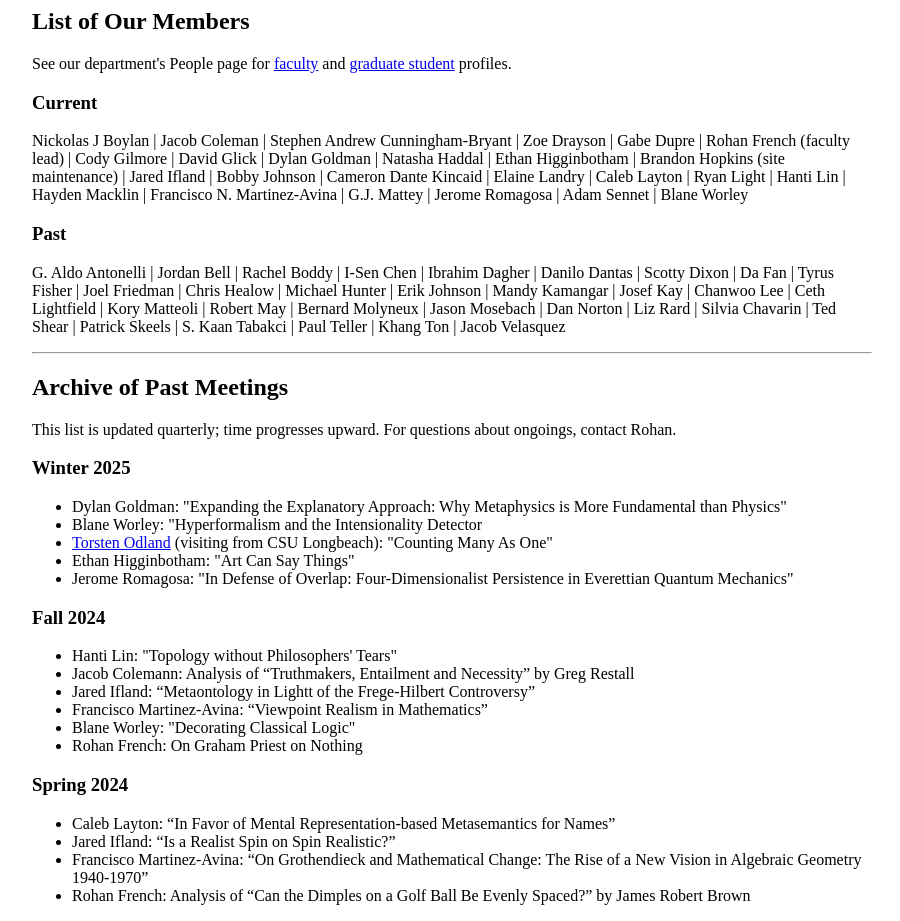
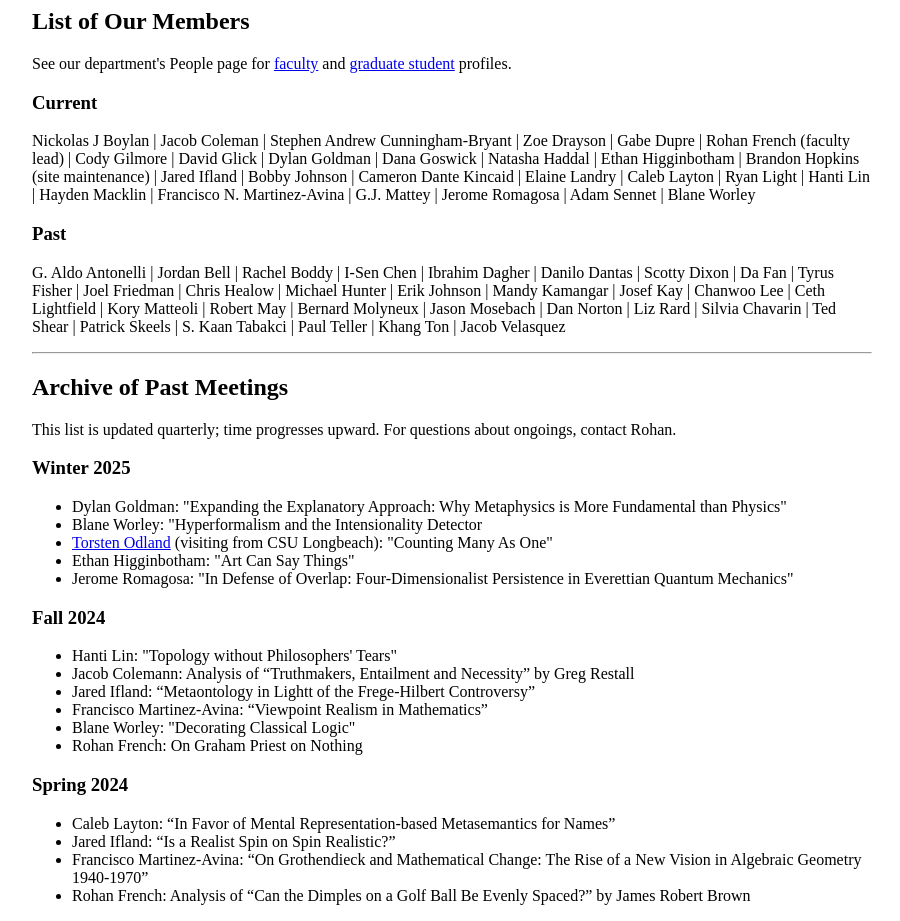
Before and after one commit to llemmma/llemmma.github.io, a plain HTML site: page index.html in a window 1280 px wide. Shown: the part 1060-1981 px from the top of the page, without its empty margins (188-1088 px from the left). Drawn offline with Linux system fonts and the light colour scheme.

Commit message:
add Dana

```diff
--- a/index.html
+++ b/index.html
@@ -66,7 +66,7 @@
 
 <h3>Current</h3>
 <p>
-    Nickolas J Boylan | Jacob Coleman | Stephen Andrew Cunningham-Bryant | Zoe Drayson | Gabe Dupre | Rohan French (faculty lead) | Cody Gilmore | David Glick | Dylan Goldman | Natasha Haddal | Ethan Higginbotham | Brandon Hopkins (site maintenance) | Jared Ifland | Bobby Johnson | Cameron Dante Kincaid | Elaine Landry | Caleb Layton | Ryan Light | Hanti Lin | Hayden Macklin | Francisco N. Martinez-Avina | G.J. Mattey | Jerome Romagosa | Adam Sennet | Blane Worley
+    Nickolas J Boylan | Jacob Coleman | Stephen Andrew Cunningham-Bryant | Zoe Drayson | Gabe Dupre | Rohan French (faculty lead) | Cody Gilmore | David Glick | Dylan Goldman | Dana Goswick | Natasha Haddal | Ethan Higginbotham | Brandon Hopkins (site maintenance) | Jared Ifland | Bobby Johnson | Cameron Dante Kincaid | Elaine Landry | Caleb Layton | Ryan Light | Hanti Lin | Hayden Macklin | Francisco N. Martinez-Avina | G.J. Mattey | Jerome Romagosa | Adam Sennet | Blane Worley
 </p>
 
 <h3>Past</h3>
```
